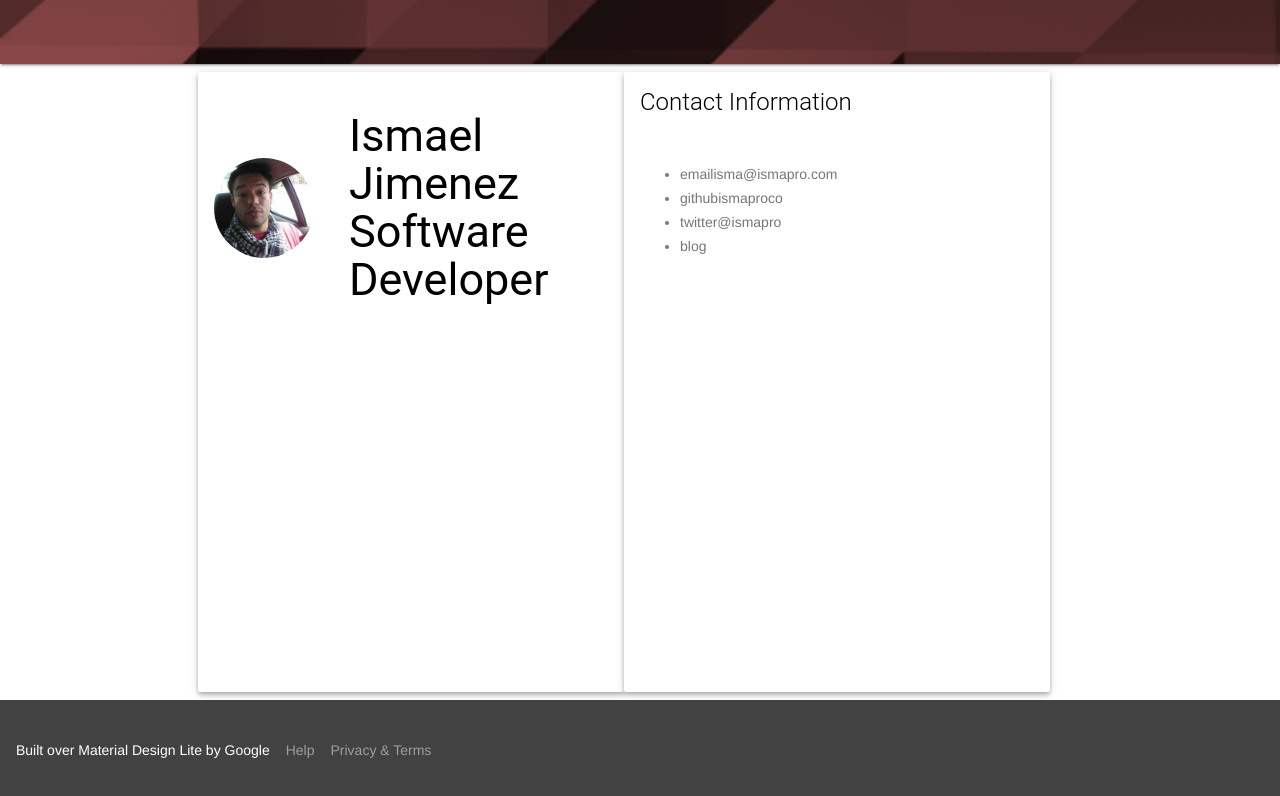
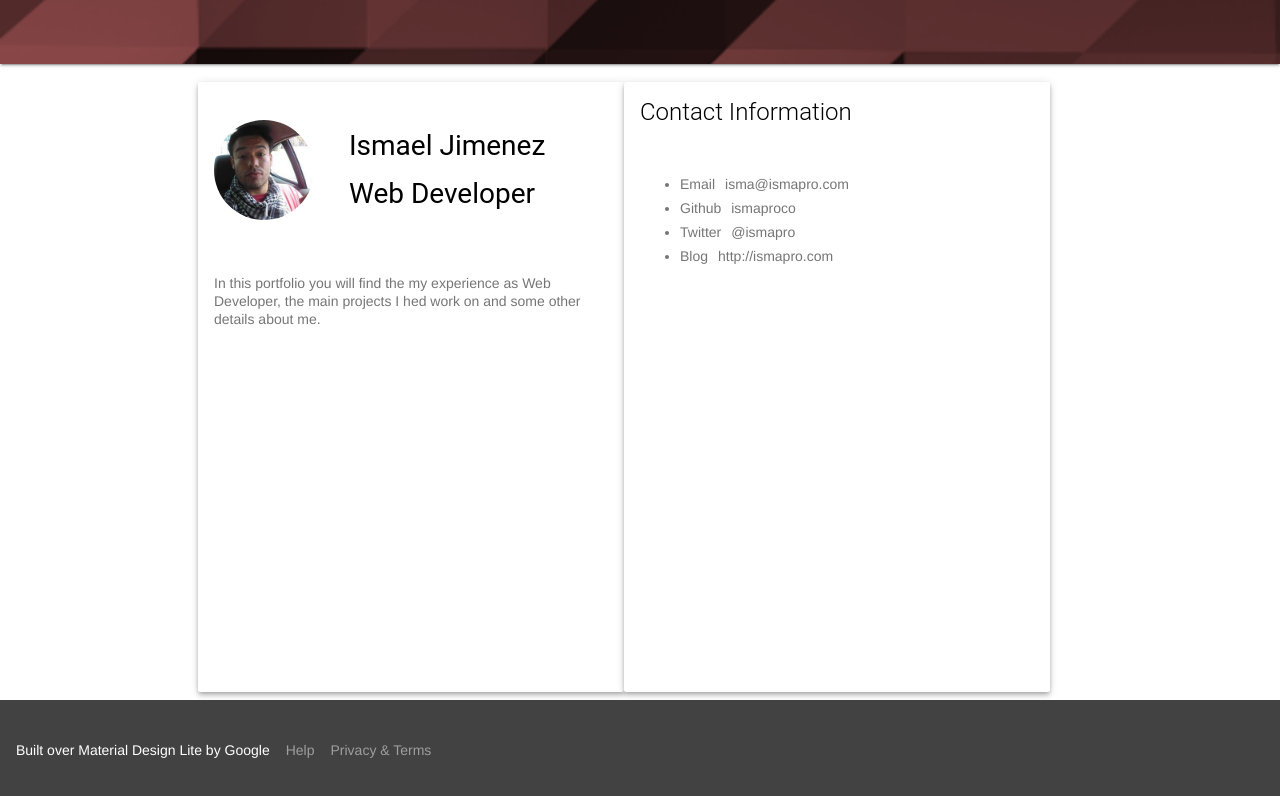
Before and after one commit to ismaproco/ismapro.github.io, a website: page materialIndex.html in a window 1280 px wide. Drawn offline with nearby package versions, Linux system fonts and the light colour scheme.

Commit message:
improve styling and add more attributes to the bio

```diff
--- a/css/materialIndex.css
+++ b/css/materialIndex.css
@@ -1,3 +1,5 @@
+/* page styles */
+
 .header-material {
   background: url('/images/background.png') center / cover;
 }
@@ -6,16 +8,8 @@ h1 {
     color: #0000ac;
 }
 
-
 .big-header {
     height: 250px;
-}
-
-.biopic {
-    display: block;
-    border-radius: 50%;
-    margin-right: 35px;
-    width: 100px;
 }
 
 .portfolio-content {
@@ -32,10 +26,32 @@ h1 {
           flex-shrink: 0;
 }
 
+.inline-title {
+  margin: 0 10px 0 0;
+  text-transform: capitalize;
+}
+
+/* grid and card styles */
+
 .welcome-grid {
     width: 100%;
 }
 
-.welcome-card {
-    height: 200px
+.mdl-card {
+  margin: 10px 0 0 0;
 }
+
+/* custom cards styles*/
+
+.welcome-title {
+  display: block;
+  margin: 0 10px 0 0;
+  font-size: 28px;
+}
+
+.biopic {
+    display: block;
+    border-radius: 50%;
+    margin: 0 35px 0 0;
+    width: 100px;
+}
--- a/js/app.js
+++ b/js/app.js
@@ -5,15 +5,17 @@ var app = angular.module('portfolio',[]);
 app.controller('basicInformation',function() {
     this.bio = {
         name : 'Ismael Jimenez',
-        role : 'Software Developer',
+        role : 'Web Developer',
         contacts : {
               mobile: '+(506) 6051 1105',
               email: 'isma@ismapro.com',
               github: 'ismaproco',
               twitter: '@ismapro',
-              location: 'Costa Rica'
+              location: 'Costa Rica',
+              blog: 'http://ismapro.com'
               },
-        welcomeMessage: 'This is my Application Development Portfolio',
+        welcomeMessage: 'Welcome to my Portfilo',
+        welcomeDescription: 'In this portfolio you will find the my experience as Web Developer, the main projects I hed work on and some other details about me.',
         skills: ['C#','Javascript','jQuery', 'Ajax', 'SharePoint', 'Python' , 'node.js'],
         biopic: '/images/avatar.jpg'
     }
```
